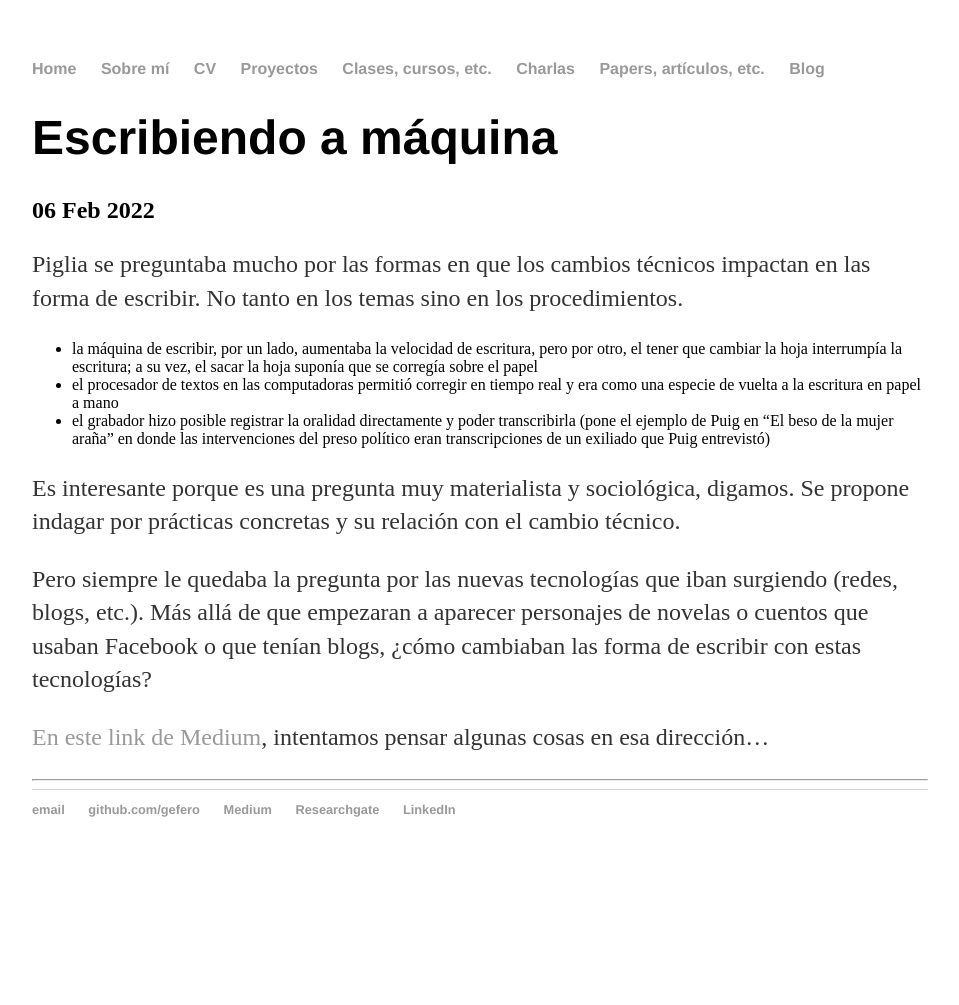
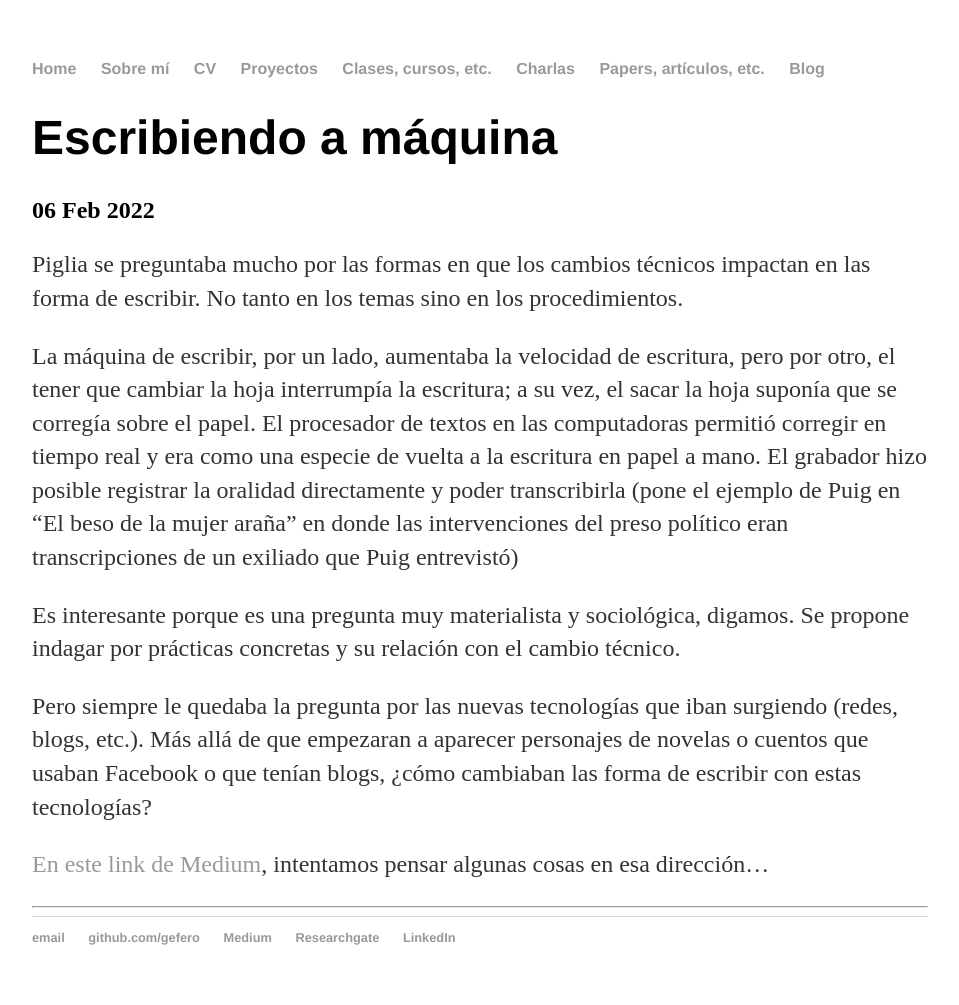
Before and after one commit to gefero/gefero.github.io, a Jekyll site: the page built from _posts/2022-02-06-A-Maquina.md, in a window 1280 px wide. Shown: the whole page, without its empty margins (160-1119 px from the left). Built offline with Jekyll 4.4.1, drawn with Linux system fonts in a browser that asks for light colours; before the commit the page ends 900 px from its top, so only the background shows below that.

```diff
--- a/_posts/2022-02-06-A-Maquina.md
+++ b/_posts/2022-02-06-A-Maquina.md
@@ -7,9 +7,7 @@ page.comments: true
 ---
 Piglia se preguntaba mucho por las formas en que los cambios técnicos impactan en las forma de escribir.  No tanto en los temas sino en los procedimientos.
 
-- la máquina de escribir, por un lado, aumentaba la velocidad de escritura, pero por otro, el tener que cambiar la hoja interrumpía la escritura; a su vez, el sacar la hoja suponía que se corregía sobre el papel
-- el procesador de textos en las computadoras permitió corregir en tiempo real y era como una especie de vuelta a la escritura en papel a mano
-- el grabador hizo posible registrar la oralidad directamente y poder transcribirla (pone el ejemplo de Puig en "El beso de la mujer araña" en donde las intervenciones del preso político eran transcripciones de un exiliado que Puig entrevistó)
+La máquina de escribir, por un lado, aumentaba la velocidad de escritura, pero por otro, el tener que cambiar la hoja interrumpía la escritura; a su vez, el sacar la hoja suponía que se corregía sobre el papel. El procesador de textos en las computadoras permitió corregir en tiempo real y era como una especie de vuelta a la escritura en papel a mano. El grabador hizo posible registrar la oralidad directamente y poder transcribirla (pone el ejemplo de Puig en "El beso de la mujer araña" en donde las intervenciones del preso político eran transcripciones de un exiliado que Puig entrevistó)
 
 Es interesante porque es una pregunta muy materialista y sociológica, digamos. Se propone indagar por prácticas concretas y su relación con el cambio técnico.
 
```
